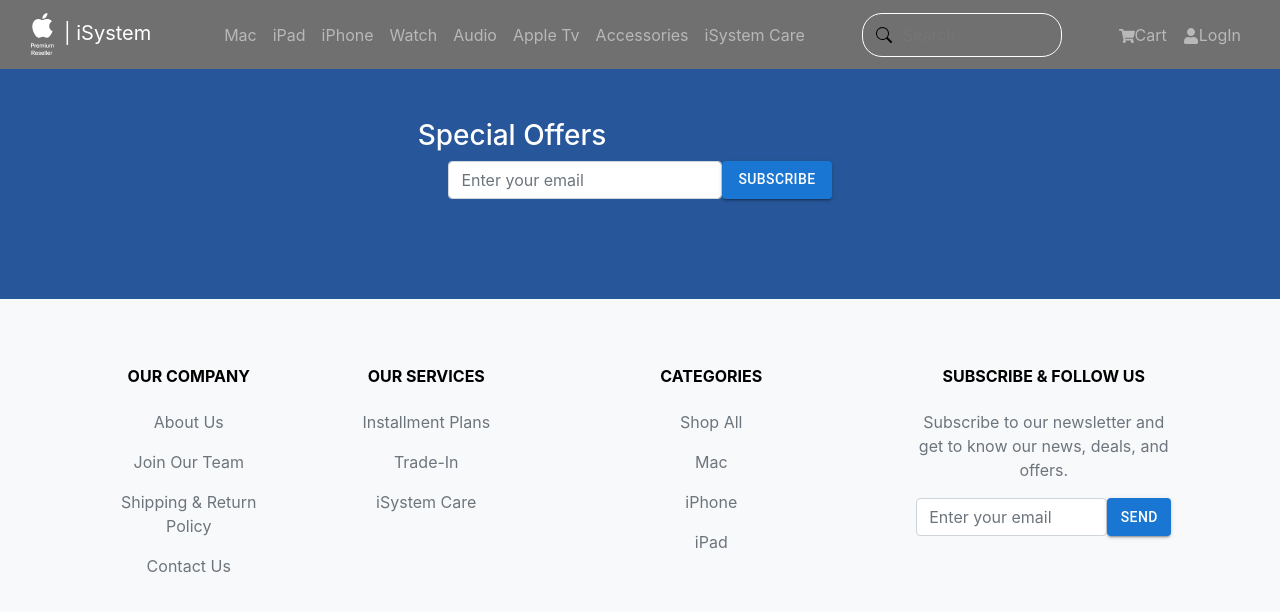
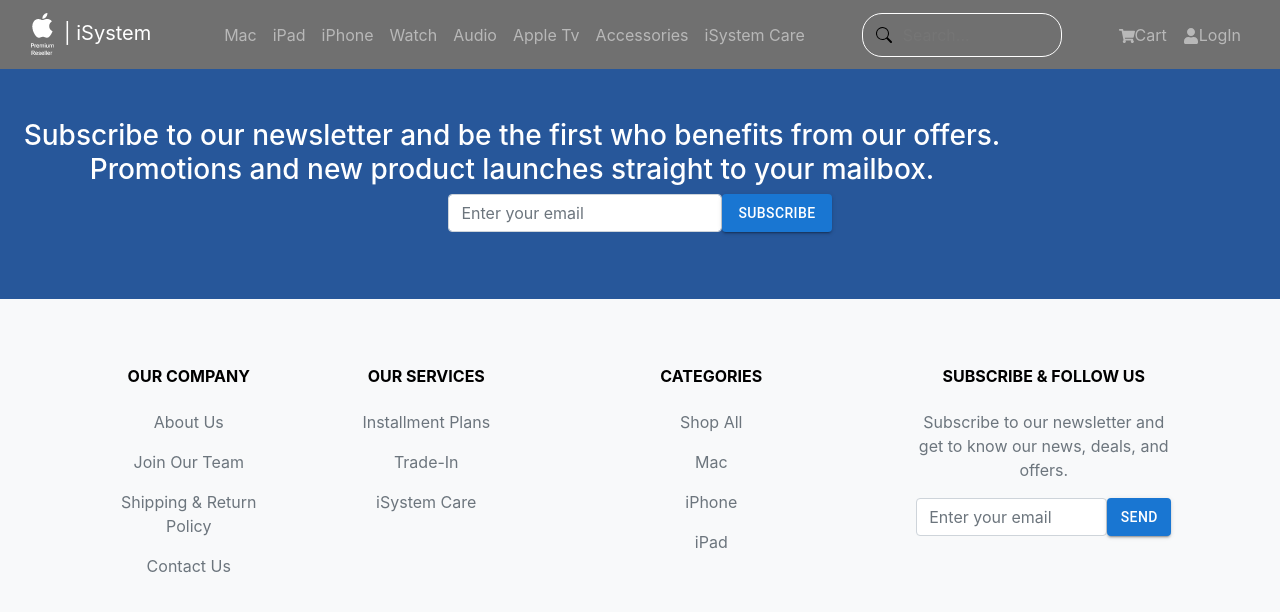
Before and after one commit to AbdallhShehap/Isystem, a React (Create React App) app in the folder view/: page / in a window 1280 px wide. Shown: the top 612 px of the page. Built offline with nearby package versions, Linux system fonts and the light colour scheme.

Commit message:
add home page

```diff
--- a/view/src/component/Subscribe.js
+++ b/view/src/component/Subscribe.js
@@ -9,10 +9,9 @@
   <div className="text">
     <div className="box_subscribe">
       <h3>
-        {/* Subscribe to our newsletter and be the first who benefits from our
+        Subscribe to our newsletter and be the first who benefits from our
         offers. Promotions and new product launches straight to your
-        mailbox. */}
-        Special Offers
+        mailbox.
       </h3>
     </div>
 
```
Also changed, not shown: view/src/pages/Home.js (added, +9 -0 lines).
